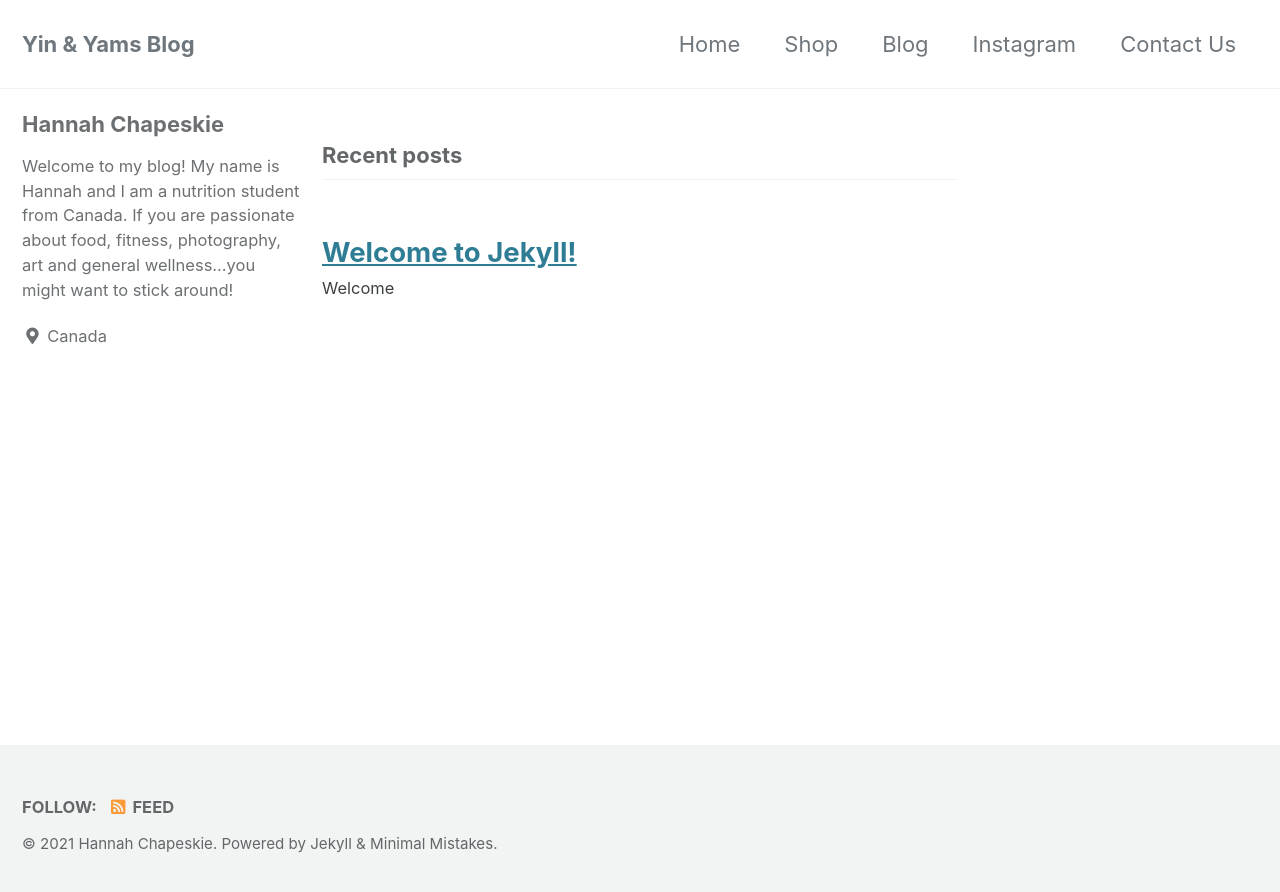
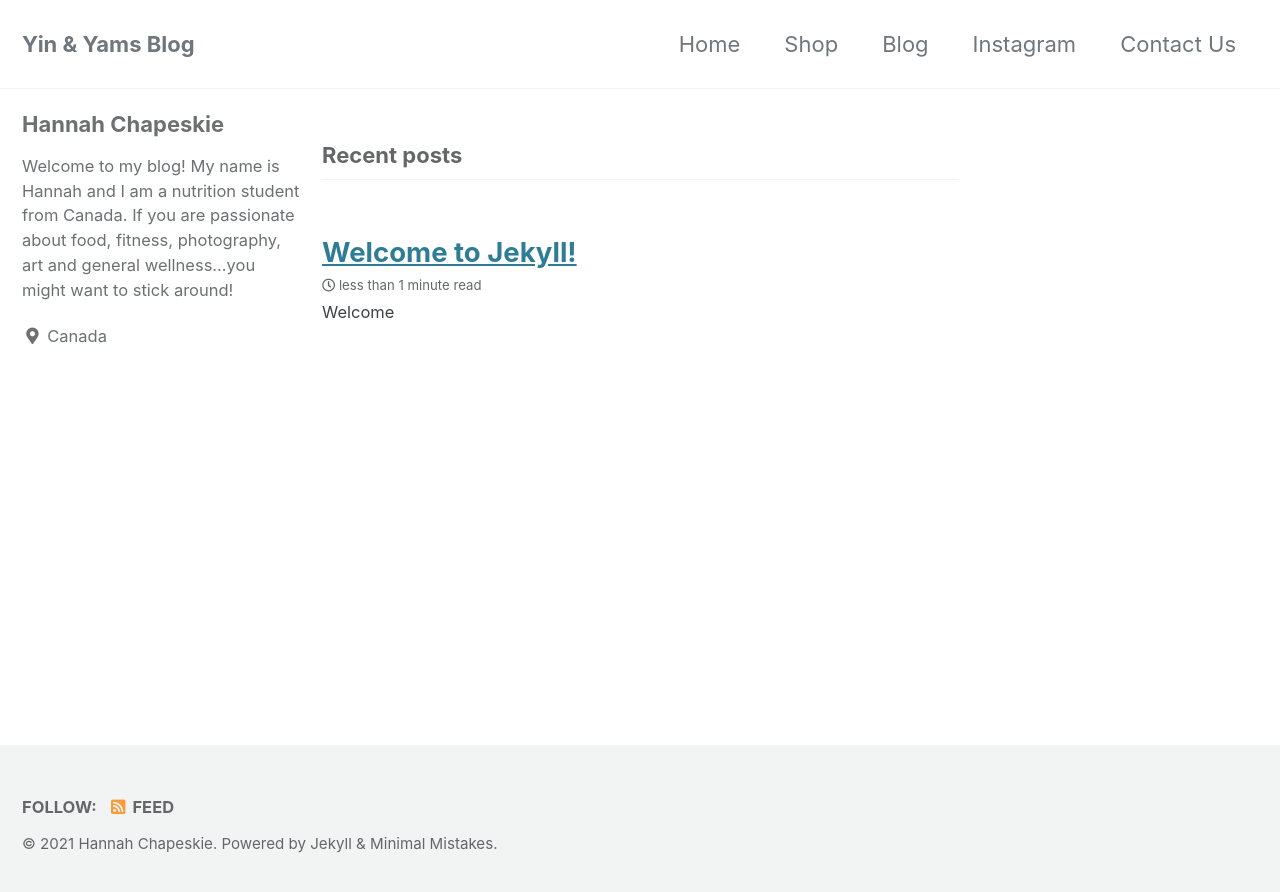
Before and after one commit to dylanbabel/yinandyams, a Jekyll site: the page built from index.html, in a window 1280 px wide. Shown: the top 892 px of the page. Built offline with Jekyll 4.4.1, drawn with Linux system fonts in a browser that asks for light colours; cached includes are drawn as plain includes; the list of posts is cut into pages by our own code; part of the change alters nothing that is shown.

```diff
--- a/_config.yml
+++ b/_config.yml
@@ -272,7 +272,7 @@ compress_html:
 defaults:
   # _posts
   - scope:
-      path: "posts"
+      path: ""
       type: posts
     values:
       layout: single
@@ -281,7 +281,7 @@ defaults:
       comments: true
       share: true
       related: true
-defaults:
+
   # _pages
   - scope:
       path: ""
```
